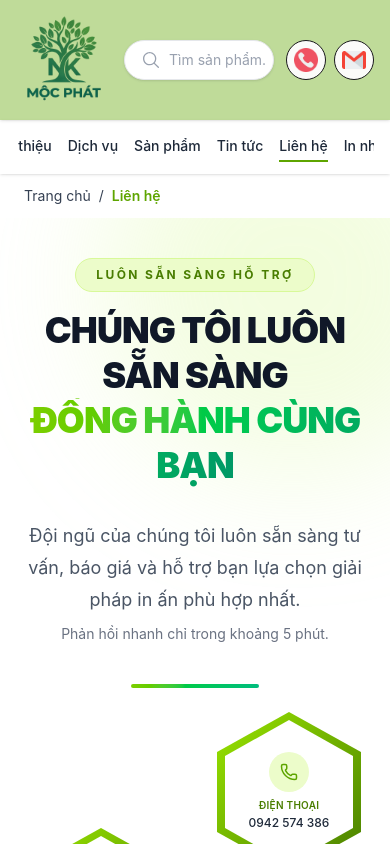
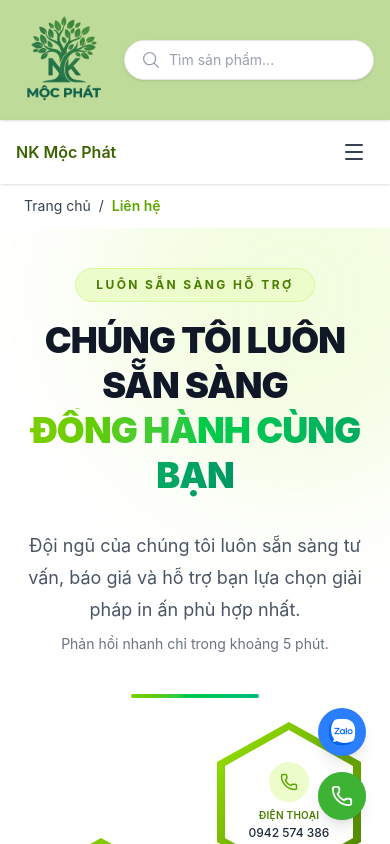
Before and after one commit to nhutdong143257/NKMOCPHAT, a React (Vite) app: page /lien-he in a window 390 px wide. Shown: the top 844 px of the page. Built offline with nearby package versions, Linux system fonts and the light colour scheme.

Commit message:
Big Update 1.0

```diff
--- a/src/components/BackToTop.jsx
+++ b/src/components/BackToTop.jsx
@@ -1,5 +1,5 @@
 import { useState, useEffect } from "react";
-import { ArrowUp } from "lucide-react";
+import { ArrowUp, Phone } from "lucide-react";
 
 const BackToTop = () => {
   const [visible, setVisible] = useState(false);
@@ -12,16 +12,50 @@ const BackToTop = () => {
 
   const scrollToTop = () => window.scrollTo({ top: 0, behavior: "smooth" });
 
-  if (!visible) return null;
+  return (
+    <div className="fixed bottom-6 right-6 z-9998 flex flex-col items-center gap-4">
+      {/* ZALO */}
+      <a
+        href="https://zalo.me/0908409075"
+        target="_blank"
+        rel="noopener noreferrer"
+        aria-label="Chat Zalo"
+        className="group relative flex items-center justify-center w-12 h-12 rounded-full bg-blue-500 shadow-lg hover:bg-blue-600 hover:-translate-y-1 transition-all duration-300"
+      >
+        <img
+          src="/zalo.png"
+          alt="Zalo"
+          className="w-12 h-12 hover:-translate-y-1 transition-transform duration-300"
+        />
+        <span className="absolute right-16 top-1/2 -translate-y-1/2 whitespace-nowrap bg-gray-900 text-white text-xs px-3 py-1.5 rounded-lg opacity-0 group-hover:opacity-100 transition pointer-events-none hidden sm:block">
+          Chat Zalo
+        </span>
+      </a>
 
-  return (
-    <button
-      onClick={scrollToTop}
-      aria-label="Lên đầu trang"
-      className="fixed bottom-6 right-6 z-50 w-12 h-12 rounded-full bg-lime-600 text-white shadow-lg shadow-lime-600/30 flex items-center justify-center hover:bg-lime-700 hover:-translate-y-1 transition-all duration-300"
-    >
-      <ArrowUp size={22} />
-    </button>
+      {/* GỌI ĐIỆN */}
+      <a
+        href="tel:0942574386"
+        aria-label="Gọi điện"
+        className="group relative w-12 h-12 rounded-full bg-emerald-600 shadow-lg flex items-center justify-center hover:bg-emerald-700 hover:-translate-y-1 transition-all duration-300"
+      >
+        <span className="absolute inset-0 rounded-full bg-lime-500/50" />
+        <Phone size={22} className="relative text-white" />
+        <span className="absolute right-16 top-1/2 -translate-y-1/2 whitespace-nowrap bg-gray-900 text-white text-xs px-3 py-1.5 rounded-lg opacity-0 group-hover:opacity-100 transition pointer-events-none hidden sm:block">
+          0942 574 386
+        </span>
+      </a>
+
+      {/* NÚT LÊN ĐẦU TRANG - chỉ hiện khi cuộn xuống */}
+      {visible && (
+        <button
+          onClick={scrollToTop}
+          aria-label="Lên đầu trang"
+          className="w-12 h-12 rounded-full bg-white text-lime-600 border border-lime-200 shadow-lg flex items-center justify-center hover:bg-lime-50 hover:-translate-y-1 transition-all duration-300"
+        >
+          <ArrowUp size={20} />
+        </button>
+      )}
+    </div>
   );
 };
 
--- a/src/components/Header.jsx
+++ b/src/components/Header.jsx
@@ -300,33 +300,6 @@ const Header = () => {
             )}
           </div>
         </div>
-
-        {/* CONTACT */}
-        <div className="flex items-center gap-2 md:gap-6 caret-transparent shrink-0">
-          {/* GỌI ĐIỆN */}
-          <a
-            href="tel:0942574386"
-            className="flex items-center justify-center gap-3 border rounded-full bg-olive-50 hover:bg-olive-100 transition w-10 h-10 md:w-auto md:h-auto md:px-4 md:py-3"
-          >
-            <img src="/icon/call.png" alt="Gọi điện" className="w-6 h-6" />
-            <span className="hidden md:inline text-sm font-semibold">
-              0942 574 386
-            </span>
-          </a>
-
-          {/* EMAIL */}
-          <a
-            href="https://mail.google.com/mail/?view=cm&fs=1&to=tranphung.qnco@gmail.com"
-            target="_blank"
-            rel="noopener noreferrer"
-            className="flex items-center justify-center gap-3 border rounded-full bg-olive-50 hover:bg-olive-100 transition w-10 h-10 md:w-auto md:h-auto md:px-4 md:py-3"
-          >
-            <img src="/icon/gmail.png" alt="Gửi email" className="w-6 h-6" />
-            <span className="hidden md:inline text-sm font-semibold">
-              tranphung.qnco@gmail.com
-            </span>
-          </a>
-        </div>
       </div>
     </header>
   );
--- a/src/components/Hero.jsx
+++ b/src/components/Hero.jsx
@@ -59,7 +59,7 @@ const Hero = () => {
             <div className="flex flex-wrap gap-3 sm:gap-5 justify-center lg:justify-start mt-8">
               {/* Nút 1 */}
               <Link to="/san-pham">
-                <button className="btn-draw rounded-lgtext-gray-800 hover:text-lime-800">
+                <button className="btn-draw btn-draw-sm rounded-lg text-gray-800 hover:text-lime-800">
                   <svg>
                     <rect x="0" y="0" width="100%" height="100%" />
                   </svg>
@@ -69,7 +69,7 @@ const Hero = () => {
 
               {/* Nút 2 */}
               <Link to="/dich-vu">
-                <button className="btn-draw rounded-lg text-gray-800 hover:text-lime-800">
+                <button className="btn-draw btn-draw-sm rounded-lg text-gray-800 hover:text-lime-800">
                   <svg>
                     <rect x="0" y="0" width="100%" height="100%" />
                   </svg>
--- a/src/components/Navbar.jsx
+++ b/src/components/Navbar.jsx
@@ -1,39 +1,77 @@
-import React from "react";
-import { NavLink } from "react-router-dom";
+import React, { useState, useEffect } from "react";
+import { NavLink, useLocation } from "react-router-dom";
+import { Menu, X } from "lucide-react";
 
 const navItemClass = ({ isActive }) =>
   `cursor-pointer pb-1 border-b-2 transition-all duration-300 whitespace-nowrap ${
     isActive ? "border-lime-600" : "border-transparent hover:border-lime-600"
   }`;
 
+const links = [
+  { to: "/", label: "Giới thiệu" },
+  { to: "/dich-vu", label: "Dịch vụ" },
+  { to: "/san-pham", label: "Sản phẩm" },
+  { to: "/tin-tuc", label: "Tin tức" },
+  { to: "/lien-he", label: "Liên hệ" },
+  { to: "/in-nhanh", label: "In nhanh" },
+];
+
 const Navbar = () => {
+  const [open, setOpen] = useState(false);
+  const location = useLocation();
+
+  // Đổi trang thì tự đóng menu
+  useEffect(() => {
+    setOpen(false);
+  }, [location.pathname]);
+
   return (
-    <nav className="bg-white/70 backdrop-blur-md shadow-sm pt-1 sticky top-0 z-50 caret-transparent">
+    <nav className="bg-white/70 backdrop-blur-md shadow-sm sticky top-0 z-50 caret-transparent">
       <div className="max-w-7xl mx-auto px-4">
-        <ul className="flex justify-center gap-4 sm:gap-7 md:gap-10 py-3 font-medium text-sm sm:text-base text-gray-800 overflow-x-auto">
-          <NavLink to="/" className={navItemClass}>
-            Giới thiệu
-          </NavLink>
+        {/* ===== DESKTOP: menu ngang ===== */}
+        <ul className="hidden md:flex justify-center gap-7 md:gap-10 py-3 font-medium text-base text-gray-800">
+          {links.map((l) => (
+            <NavLink key={l.to} to={l.to} className={navItemClass}>
+              {l.label}
+            </NavLink>
+          ))}
+        </ul>
 
-          <NavLink to="/dich-vu" className={navItemClass}>
-            Dịch vụ
-          </NavLink>
+        {/* ===== MOBILE: nút hamburger ===== */}
+        <div className="md:hidden flex items-center justify-between py-3">
+          <span className="font-semibold text-lime-800 ">NK Mộc Phát</span>
+          <button
+            onClick={() => setOpen((v) => !v)}
+            aria-label={open ? "Đóng menu" : "Mở menu"}
+            className="w-10 h-10 flex items-center justify-center rounded-lg text-gray-700 hover:bg-lime-50 hover:text-lime-700 transition"
+          >
+            {open ? <X size={24} /> : <Menu size={24} />}
+          </button>
+        </div>
+      </div>
 
-          <NavLink to="/san-pham" className={navItemClass}>
-            Sản phẩm
-          </NavLink>
-
-          <NavLink to="/tin-tuc" className={navItemClass}>
-            Tin tức
-          </NavLink>
-
-          <NavLink to="/lien-he" className={navItemClass}>
-            Liên hệ
-          </NavLink>
-
-          <NavLink to="/in-nhanh" className={navItemClass}>
-            In nhanh
-          </NavLink>
+      {/* ===== MOBILE: menu xổ dọc ===== */}
+      <div
+        className={`md:hidden overflow-hidden transition-all duration-300 ease-out ${
+          open ? "max-h-96 border-t border-gray-100" : "max-h-0"
+        }`}
+      >
+        <ul className="flex flex-col px-4 py-2 font-medium text-gray-800">
+          {links.map((l) => (
+            <NavLink
+              key={l.to}
+              to={l.to}
+              className={({ isActive }) =>
+                `py-3 px-2 border-l-4 rounded-r-lg transition-all ${
+                  isActive
+                    ? "border-lime-600 bg-lime-50 text-lime-700"
+                    : "border-transparent hover:bg-gray-50 hover:border-lime-300"
+                }`
+              }
+            >
+              {l.label}
+            </NavLink>
+          ))}
         </ul>
       </div>
     </nav>
--- a/src/components/Reveal.jsx
+++ b/src/components/Reveal.jsx
@@ -1,31 +1,34 @@
 import { motion } from "framer-motion";
 import { useInView } from "react-intersection-observer";
+import { useState, useEffect } from "react";
 
 export default function Reveal({ children }) {
+  const [isMobile, setIsMobile] = useState(false);
+
+  useEffect(() => {
+    const check = () => setIsMobile(window.innerWidth < 768);
+    check();
+    window.addEventListener("resize", check);
+    return () => window.removeEventListener("resize", check);
+  }, []);
+
   const [ref, inView] = useInView({
     triggerOnce: true,
     threshold: 0.15,
   });
 
+  // MOBILE: hiện luôn, không hiệu ứng, không cần cuộn
+  if (isMobile) {
+    return <div>{children}</div>;
+  }
+
+  // DESKTOP: giữ hiệu ứng cuộn tới đâu hiện tới đó
   return (
     <motion.div
       ref={ref}
-      initial={{
-        opacity: 0,
-        y: 50,
-      }}
-      animate={
-        inView
-          ? {
-              opacity: 1,
-              y: 0,
-            }
-          : {}
-      }
-      transition={{
-        duration: 0.6,
-        ease: "easeOut",
-      }}
+      initial={{ opacity: 0, y: 50 }}
+      animate={inView ? { opacity: 1, y: 0 } : {}}
+      transition={{ duration: 0.6, ease: "easeOut" }}
     >
       {children}
     </motion.div>
--- a/src/index.css
+++ b/src/index.css
@@ -120,6 +120,35 @@ body {
   stroke-dashoffset: 48;
   transition: all 1.35s cubic-bezier(0.19, 1, 0.22, 1);
 }
+/* ===== Nút mobile: nền lime, bỏ hiệu ứng ===== */
+.btn-draw-sm {
+  padding: 8px 20px;
+  font-size: 14px;
+  background-color: #65a30d; /* nền lime-600 */
+  color: #ffffff; /* chữ trắng cho nổi trên nền */
+}
+
+/* Trên mobile: ẩn viền SVG, tắt hiệu ứng hover */
+.btn-draw-sm svg {
+  display: none;
+}
+.btn-draw-sm:hover {
+  font-weight: 600;
+  letter-spacing: 0;
+}
+
+/* Từ sm (640px) trở lên: bỏ nền, bật lại viền chạy */
+@media (min-width: 640px) {
+  .btn-draw-sm {
+    padding: 12px 32px;
+    font-size: 16px;
+    background-color: transparent; /* bỏ nền, về trong suốt */
+    color: #1f2937; /* chữ xám đậm như desktop */
+  }
+  .btn-draw-sm svg {
+    display: block;
+  }
+}
 
 /* ===== Flip card ===== */
 .flip-card {
```
